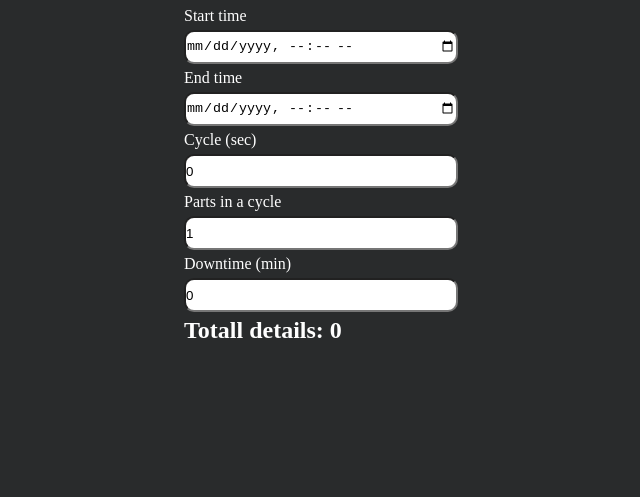
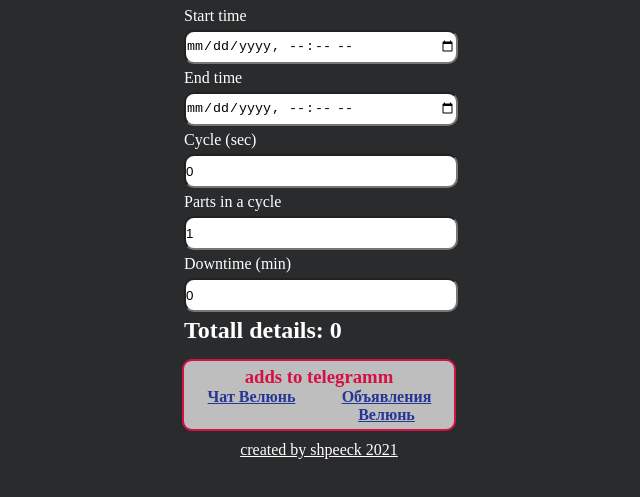
Before and after one commit to shpeeck/patrol-calc, a plain HTML site: page index.html in a window 1280 px wide. Shown: the part 71-568 px from the top of the page, without its empty margins (321-961 px from the left). Drawn offline with Linux system fonts and the light colour scheme.

Commit message:
fixed update, and add links

```diff
--- a/css/style.css
+++ b/css/style.css
@@ -20,8 +20,11 @@ body {
 }
 .container {
     display: flex;
-    justify-content: center;
+    flex-direction: column;
+    /*justify-content: center;*/
+    align-items: center;
     width:300px;
+    height: 100vh;
     max-width: 100%;
     margin: 0 auto;
     position: relative;
@@ -44,7 +47,6 @@ input {
     display: flex;
     flex-direction: column;
     justify-content: center;
-    //align-items: center;
 }
 .sel {
     width: 50px;
@@ -52,3 +54,31 @@ input {
     top: 15px;
     right: 10px;
 }
+footer {
+    width: 90%;
+    background: #bfbebe;
+    /*opacity: 50%;*/
+    margin: 15px 0 0 0;
+    padding: 5px 0;
+    border: 2px solid #D31145;
+    border-radius: 10px;
+    text-align: center;
+}
+footer h3 {
+    color: #D31145;
+}
+footer a {
+    color: #263692;
+    font-weight: bold;
+}
+.socials {
+    display: grid;
+    grid-template-columns: 1fr 1fr;
+    margin: auto;
+}
+.link {
+    margin: 10px auto;
+}
+.link a {
+    color: white;
+}
--- a/index.html
+++ b/index.html
@@ -48,6 +48,16 @@
             </div>
 
         </div>
+        <footer>
+            <h3>adds to telegramm</h3>
+            <div class="socials">
+                <a href="https://t.me/chatWielun" target="_blank">Чат Велюнь</a>
+                <a href="https://t.me/advWielun" target="_blank">Объявления Велюнь</a>
+            </div>
+        </footer>
+        <div class="link">
+            <a href="https://shpeeck.github.io" target="_blank">created by shpeeck 2021</a>
+        </div>
     </div>
     <script src="./js/vuejs.js"></script>
     <script src="./js/script.js"></script>
--- a/js/script.js
+++ b/js/script.js
@@ -64,7 +64,6 @@ const app = {
             leng() {
                 if(this.selected == 'Eng') {
                     this.text = this.eng;
-                    // return this.eng;
                 }else if (this.selected == 'Ua') {
                     this.text = this.ua;
                 }else if (this.selected == 'Ru') {
@@ -75,12 +74,23 @@ const app = {
                     this.text = ''
                 }
             },
+            roundStep() {
+                if (this.step<100) {
+                    return this.step
+                } else {
+                    let ss = String(this.step).slice(0,2);
+                    let pp = String(this.step).slice(2);
+                    return parseFloat(ss + '.' + pp)
+                }
+            },
             startTime(event) {
                 this.start = event.target.value;
                 this.res()
             },
             endTime(event) {
                 this.end = event.target.value;
+                console.log(this.end);
+                this.res()
             },
             stepTime(event) {
                 this.step = event.target.value;
@@ -97,7 +107,7 @@ const app = {
             res() {
                     let a = this.end,
                     b = this.start
-                    c = (Math.floor((((new Date(a).getTime() - new Date(b).getTime()) / 1000) - (this.downtime * 60)) / this.step)) * this.details;
+                    c = (Math.floor((((new Date(a).getTime() - new Date(b).getTime()) / 1000) - (this.downtime * 60)) / this.roundStep())) * this.details;
                     if (c > 100000000000000) {
                         this.result = "not all fields";
                     }else {
```
